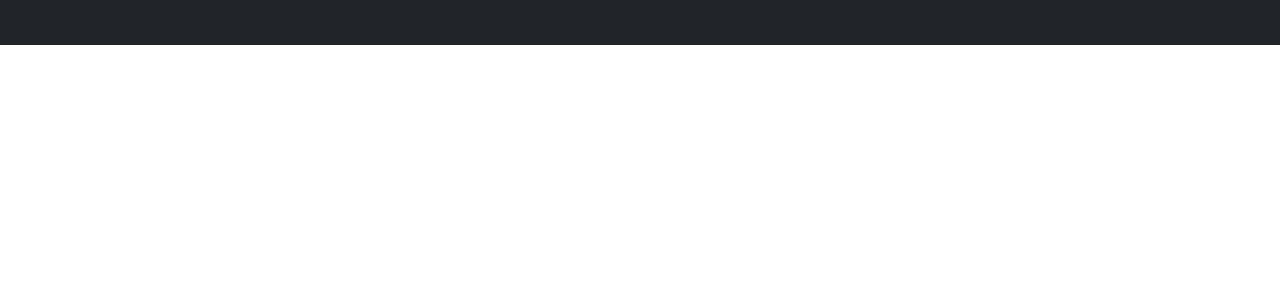
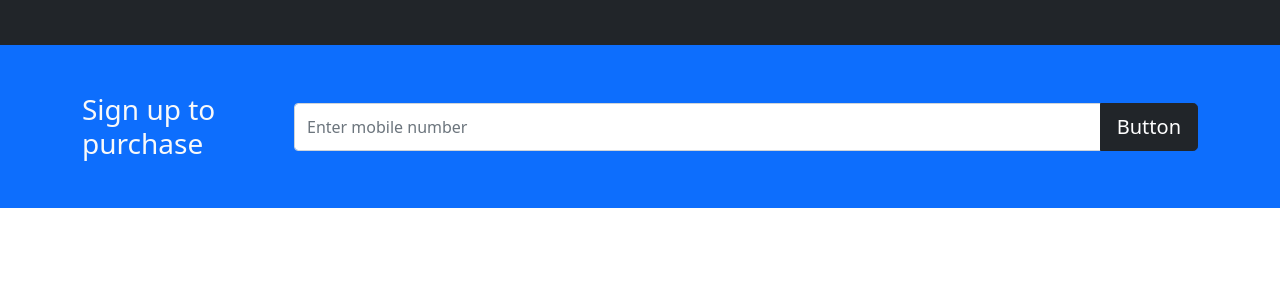
Before and after one commit to janani-ob/Bootstrap, a plain HTML site: page index.html in a window 1280 px wide. Shown: the part 423-705 px from the top of the page. Drawn offline with nearby package versions, Linux system fonts and the light colour scheme.

Commit message:
buy now section done

```diff
--- a/index.html
+++ b/index.html
@@ -64,9 +64,25 @@
             </div>
         </div>
     </section>
+    <!-----------------Buy now------------------>
+    <section class="bg-primary text-light p-5">
+        <div class="container">
+            <div class="d-md-flex justify-content-between align-items-center">
+                <h3 class="mb-3 mb-md-0">Sign up to purchase</h3>
+                <div class="input-group news-input">
+                    <input type="text" class="form-control"
+                    placeholder="Enter mobile number">
+                    <button class="btn btn-dark btn-lg" type="button">Button</button>
+                  </div>
+            </div>
+        </div>
+    </section>
 
+<!------------Grid system-------------->
 
+<scetion class="p-5">
 
+</scetion>
 
 
 
```
